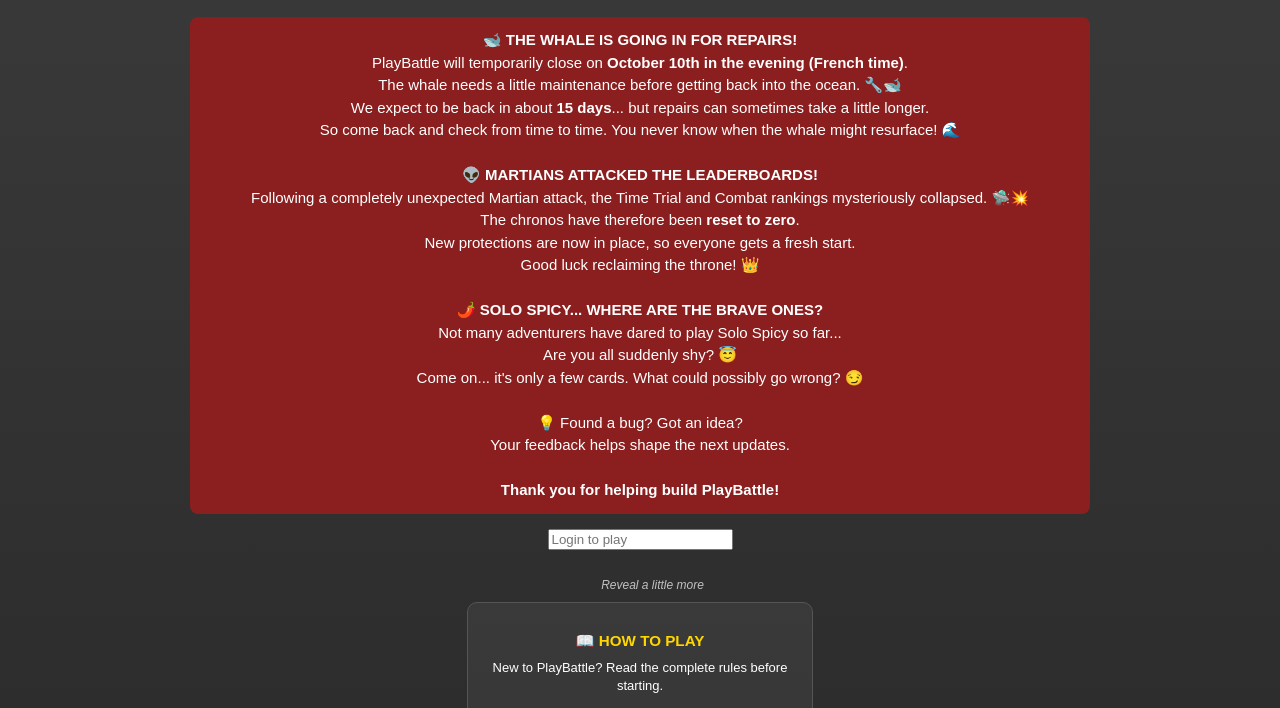
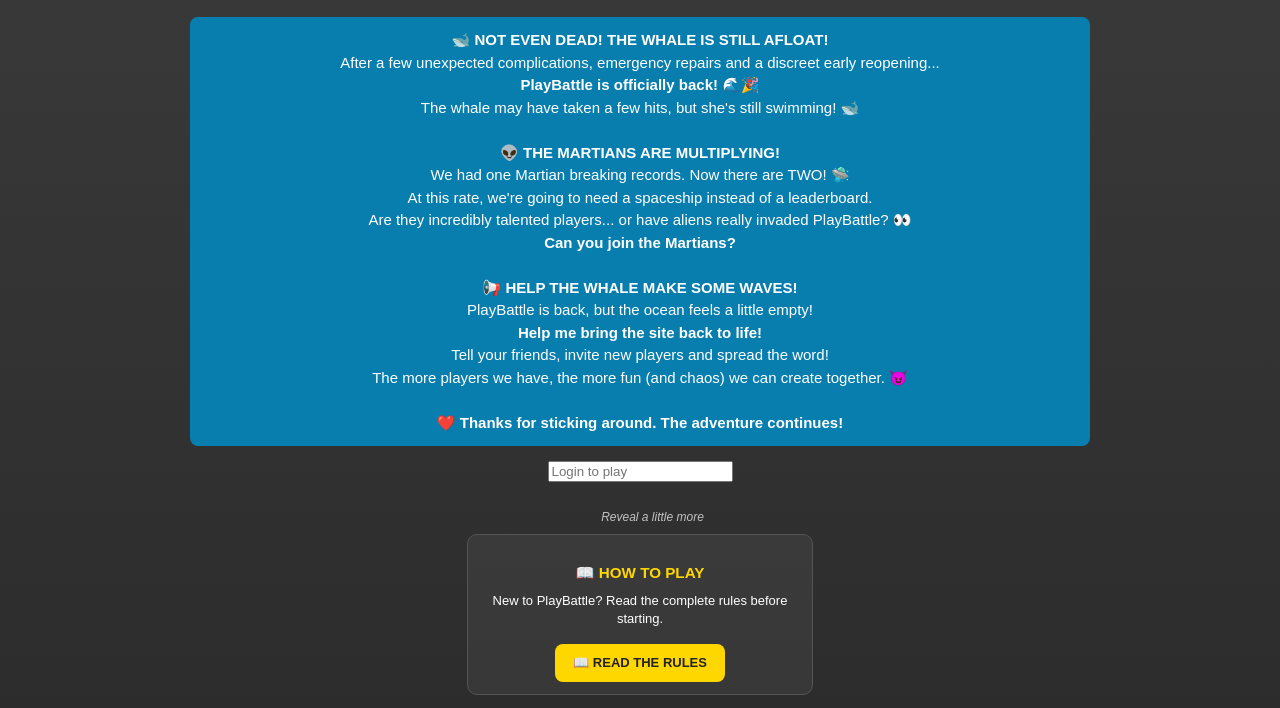
Before and after one commit to fab2nice/memory-style, a plain HTML site: page index.htm in a window 1280 px wide. Shown: the part 92-800 px from the top of the page. Drawn offline with Linux system fonts and the light colour scheme; no server answers.

Commit message:
Announce PlayBattle reopening and update homepage banner

```diff
--- a/index.htm
+++ b/index.htm
@@ -314,35 +314,32 @@
 
 <div id="infoUpdate">
 
-    <div id="messageCommunaute">
 
-   <strong>🐋 THE WHALE IS GOING IN FOR REPAIRS!</strong><br>
-PlayBattle will temporarily close on <strong>October 10th in the evening (French time)</strong>.<br>
-The whale needs a little maintenance before getting back into the ocean. 🔧🐋<br>
-We expect to be back in about <strong>15 days</strong>... but repairs can sometimes take a little longer.<br>
-So come back and check from time to time. You never know when the whale might resurface! 🌊
+<strong>🐋 NOT EVEN DEAD! THE WHALE IS STILL AFLOAT!</strong><br>
+After a few unexpected complications, emergency repairs and a discreet early reopening...<br>
+<strong>PlayBattle is officially back!</strong> 🌊🎉<br>
+The whale may have taken a few hits, but she's still swimming! 🐋
+
 <br><br>
 
-<strong>👽 MARTIANS ATTACKED THE LEADERBOARDS!</strong><br>
-Following a completely unexpected Martian attack, the Time Trial and Combat rankings mysteriously collapsed. 🛸💥<br>
-The chronos have therefore been <strong>reset to zero</strong>.<br>
-New protections are now in place, so everyone gets a fresh start.<br>
-Good luck reclaiming the throne! 👑
+<strong>👽 THE MARTIANS ARE MULTIPLYING!</strong><br>
+We had one Martian breaking records. Now there are TWO! 🛸<br>
+At this rate, we're going to need a spaceship instead of a leaderboard.<br>
+Are they incredibly talented players... or have aliens really invaded PlayBattle? 👀<br>
+<strong>Can you join the Martians?</strong>
+
 <br><br>
 
-<strong>🌶️ SOLO SPICY... WHERE ARE THE BRAVE ONES?</strong><br>
-Not many adventurers have dared to play Solo Spicy so far...<br>
-Are you all suddenly shy? 😇<br>
-Come on... it's only a few cards. What could possibly go wrong? 😏
+<strong>📢 HELP THE WHALE MAKE SOME WAVES!</strong><br>
+PlayBattle is back, but the ocean feels a little empty!<br>
+<strong>Help me bring the site back to life!</strong><br>
+Tell your friends, invite new players and spread the word!<br>
+The more players we have, the more fun (and chaos) we can create together. 😈
+
 <br><br>
 
-💡 Found a bug? Got an idea?<br>
-Your feedback helps shape the next updates.
-<br><br>
+❤️ <strong>Thanks for sticking around. The adventure continues!</strong>
 
-<strong>Thank you for helping build PlayBattle!</strong>
-
-</div>
 
 </div>
 
--- a/style.css
+++ b/style.css
@@ -893,7 +893,7 @@ transition: 0.2s;
 
     padding: 12px 20px;
 
-   background:  #8b1e1e;
+   background:  #087EAE;
 
     color: white;
 
```
